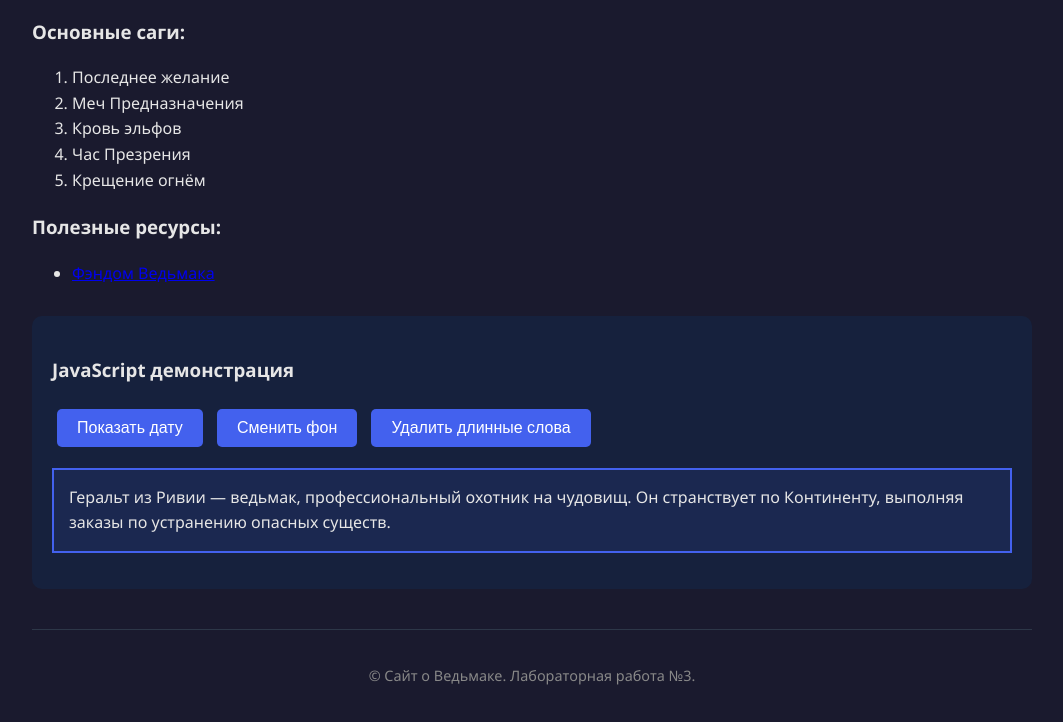
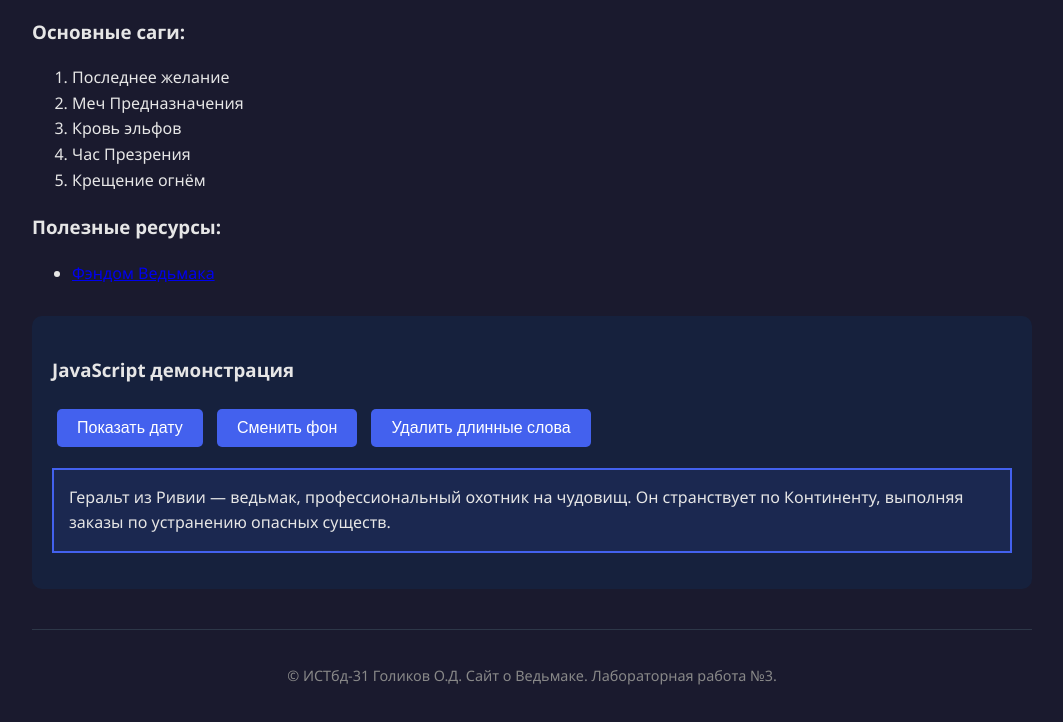
Before and after one commit to Anerul/godlaba.github.io, a plain HTML site: page index.html in a window 1280 px wide. Shown: the part 1075-1797 px from the top of the page, without its empty margins (108-1171 px from the left). Drawn offline with Linux system fonts and the light colour scheme.

Commit message:
Добавил фамилию и группу

```diff
--- a/index.html
+++ b/index.html
@@ -101,7 +101,7 @@
     </main>
 
     <footer>
-        <p>© Cайт о Ведьмаке. Лабораторная работа №3.</p>
+        <p>© ИСТбд-31 Голиков О.Д. Cайт о Ведьмаке. Лабораторная работа №3.</p>
     </footer>
 
     <script src="js/scripts.js"></script>
```
Also changed, not shown: Новый текстовый документ.txt (deleted).
